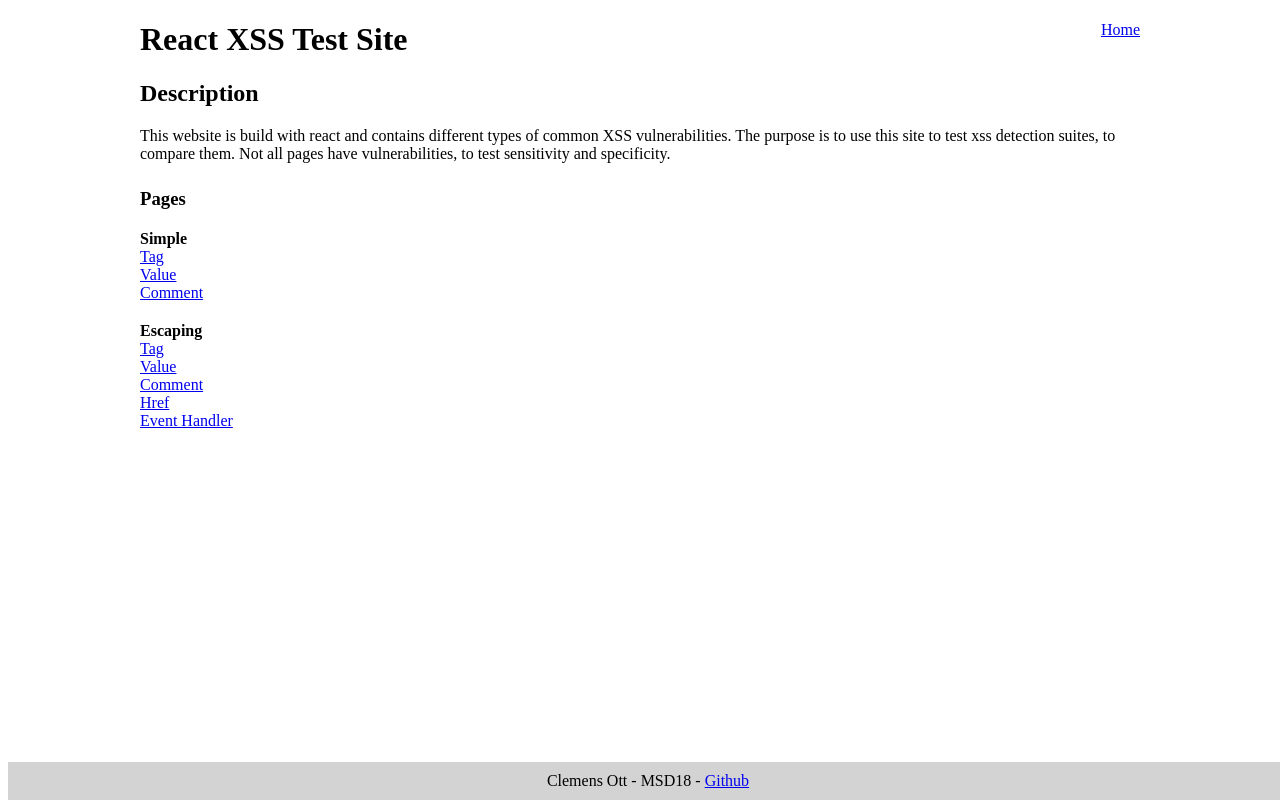
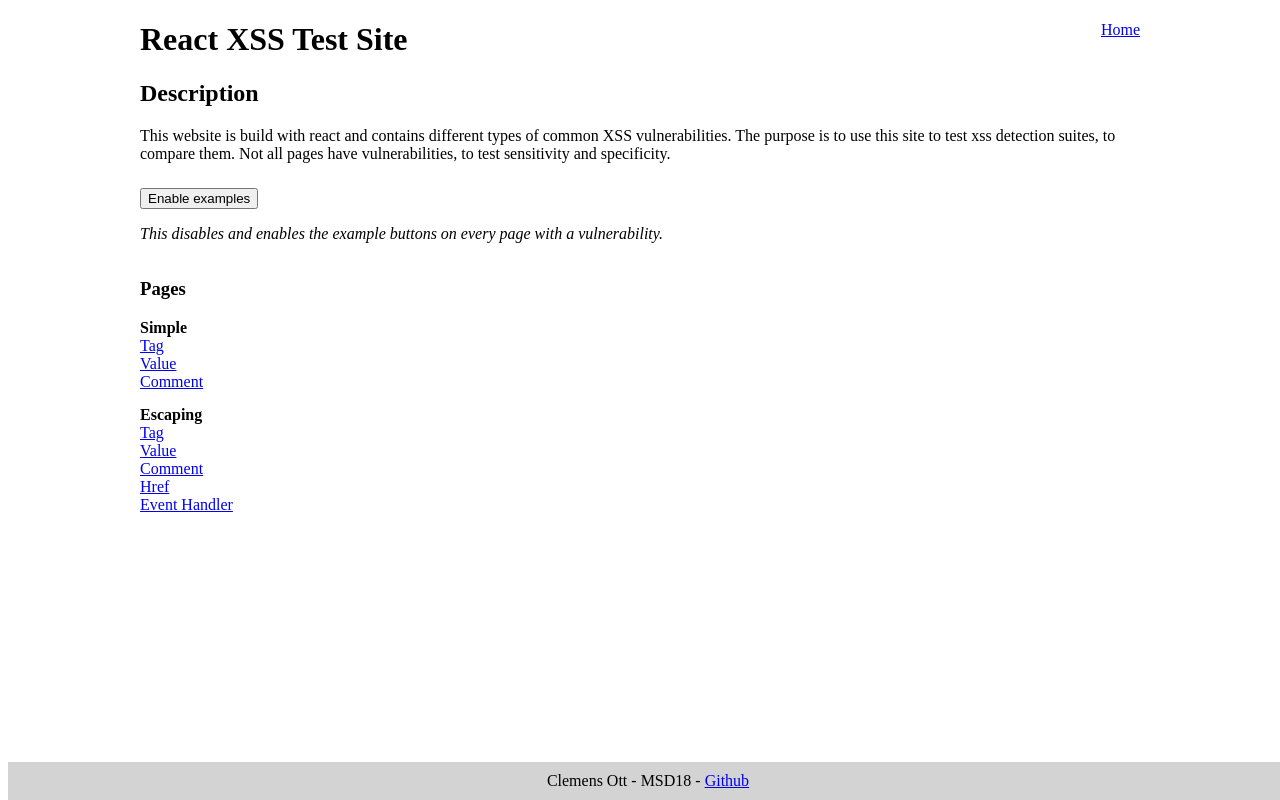
Before and after one commit to OttFH/react-xss-suite-test-site, a React (Create React App) app: page / in a window 1280 px wide. Built offline with nearby package versions, Linux system fonts and the light colour scheme.

Commit message:
added toggle example button

```diff
--- a/src/App.css
+++ b/src/App.css
@@ -21,12 +21,16 @@
     padding: 10px;
 }
 
-.pages-list-container {
+.example-info-container{
     margin: 25px 0;
 }
 
+.pages-list-container {
+    margin: 35px 0;
+}
+
 .pages-list-group {
-    margin: 20px 0;
+    margin: 15px 0;
 }
 
 .pages-list-group > label {
--- /dev/null
+++ b/src/components/ExampleButton.js
@@ -0,0 +1,13 @@
+import {useState} from 'react';
+import {exampleKey} from '../constants';
+
+export default function ExampleButton({location, onClick}) {
+    const [enableExamples] = useState(localStorage.getItem(exampleKey) === 'true');
+    const onClickCallback = onClick || (() => window.location = location);
+
+    return enableExamples && (
+        <button onClick={onClickCallback}>
+            Example
+        </button>
+    );
+}
--- /dev/null
+++ b/src/components/ToggleExamples.js
@@ -0,0 +1,22 @@
+import {useState} from 'react';
+import {exampleKey} from '../constants';
+
+export default function ToggleExamples() {
+    const [enableExamples, setEnableExamples] = useState(localStorage.getItem(exampleKey) === 'true');
+
+    return (
+        <div className="example-info-container">
+            <div>
+                <button onClick={() => {
+                    setEnableExamples(!enableExamples);
+                    localStorage.setItem(exampleKey, (!enableExamples).toString());
+                }}>
+                    {enableExamples ? 'Disable examples' : 'Enable examples'}
+                </button>
+            </div>
+            <p>
+                <i>This disables and enables the example buttons on every page with a vulnerability.</i>
+            </p>
+        </div>
+    );
+}
--- /dev/null
+++ b/src/constants.js
@@ -0,0 +1 @@
+export const exampleKey = 'DISABLE_EXAMPLES';
--- a/src/pages/EscapingComment.js
+++ b/src/pages/EscapingComment.js
@@ -10,6 +10,7 @@ export default function () {
                 <h2>Description</h2>
                 <div>
                     This page puts the escaped value of the query parameter ("xss") into a comment.
+                    This is done with dangerouslySetInnerHTML and is not considered best practice.
                     To escape the value the npm package 'escape-html' is used.
                 </div>
                 <div className="vulnerability-info-container">
--- a/src/pages/EscapingHref.js
+++ b/src/pages/EscapingHref.js
@@ -1,3 +1,5 @@
+import ExampleButton from "../components/ExampleButton";
+
 export default function () {
     const params = new URLSearchParams(window.location.search);
 
@@ -13,16 +15,14 @@ export default function () {
                 <div className="vulnerability-info-container">
                     <label>Has XSS vulnerability:</label>
                     <div>Yes</div>
-                    <button onClick={() => {
-                        window.location = '/escapingOnload?xss=javascript:alert(1)';
-                    }}>
-                        Example
-                    </button>
+
+                    <ExampleButton location='/escapingHref?xss=javascript:alert(1)'/>
                 </div>
             </div>
 
             <div className="value-container">
                 <label>Click here:</label>
+                <br/>
                 <a href={params.get('xss')}>
                     Link
                 </a>
--- a/src/pages/EscapingOnload.js
+++ b/src/pages/EscapingOnload.js
@@ -1,4 +1,5 @@
 import escape from 'escape-html';
+import ExampleButton from "../components/ExampleButton";
 
 export default function () {
     const params = new URLSearchParams(window.location.search);
@@ -16,11 +17,8 @@ export default function () {
                 <div className="vulnerability-info-container">
                     <label>Has XSS vulnerability:</label>
                     <div>Yes</div>
-                    <button onClick={() => {
-                        window.location = '/escapingOnload?xss=alert(1)';
-                    }}>
-                        Example
-                    </button>
+
+                    <ExampleButton location='/escapingOnload?xss=alert(1)'/>
                 </div>
             </div>
 
--- a/src/pages/Home.js
+++ b/src/pages/Home.js
@@ -1,3 +1,5 @@
+import ToggleExamples from "../components/ToggleExamples";
+
 export default function Home() {
     return (
         <>
@@ -11,6 +13,8 @@ export default function Home() {
                     Not all pages have vulnerabilities, to test sensitivity and specificity.
                 </div>
             </div>
+
+            <ToggleExamples/>
 
             <div className="pages-list-container">
                 <h3>Pages</h3>
--- a/src/pages/SimpleComment.js
+++ b/src/pages/SimpleComment.js
@@ -1,3 +1,5 @@
+import ExampleButton from "../components/ExampleButton";
+
 export default function () {
     const params = new URLSearchParams(window.location.search);
 
@@ -7,17 +9,14 @@ export default function () {
             <div>
                 <h2>Description</h2>
                 <div>
-                    This page puts the value of the query parameter ("xss") into a comment.
+                    This page puts the value of the query parameter ("xss") into a HTML comment.
                     This is done with dangerouslySetInnerHTML and is not considered best practice.
                 </div>
                 <div className="vulnerability-info-container">
                     <label>Has XSS vulnerability:</label>
                     <div>Yes</div>
-                    <button onClick={() => {
-                        window.location = '/simpleComment?xss=--><img src=/xss-meme.jpg onload=alert(1) /><!--';
-                    }}>
-                        Example
-                    </button>
+
+                    <ExampleButton location='/simpleComment?xss=--><img src=/xss-meme.jpg onload=alert(1) /><!--'/>
                 </div>
             </div>
 
--- a/src/pages/SimpleTag.js
+++ b/src/pages/SimpleTag.js
@@ -1,3 +1,5 @@
+import ExampleButton from "../components/ExampleButton";
+
 export default function () {
     const params = new URLSearchParams(window.location.search);
 
@@ -13,11 +15,8 @@ export default function () {
                 <div className="vulnerability-info-container">
                     <label>Has XSS vulnerability:</label>
                     <div>Yes</div>
-                    <button onClick={() => {
-                        window.location = '/simpleTag?xss=<img src=/xss-meme.jpg onload=alert(1) />';
-                    }}>
-                        Example
-                    </button>
+
+                    <ExampleButton location='/simpleTag?xss=<img src=/xss-meme.jpg onload=alert(1) />'/>
                 </div>
             </div>
 
--- a/src/pages/SimpleValue.js
+++ b/src/pages/SimpleValue.js
@@ -1,3 +1,5 @@
+import ExampleButton from "../components/ExampleButton";
+
 export default function () {
     const params = new URLSearchParams(window.location.search);
 
@@ -13,11 +15,9 @@ export default function () {
                 <div className="vulnerability-info-container">
                     <label>Has XSS vulnerability:</label>
                     <div>Yes</div>
-                    <button onClick={() => {
-                        window.location = '/simpleValue?xss="><br><img src=/xss-meme.jpg onload=alert(1) /><input type="hidden';
-                    }}>
-                        Example
-                    </button>
+
+                    <ExampleButton
+                        location='/simpleValue?xss="><br><img src=/xss-meme.jpg onload=alert(1) /><input type="hidden'/>
                 </div>
             </div>
 
```
